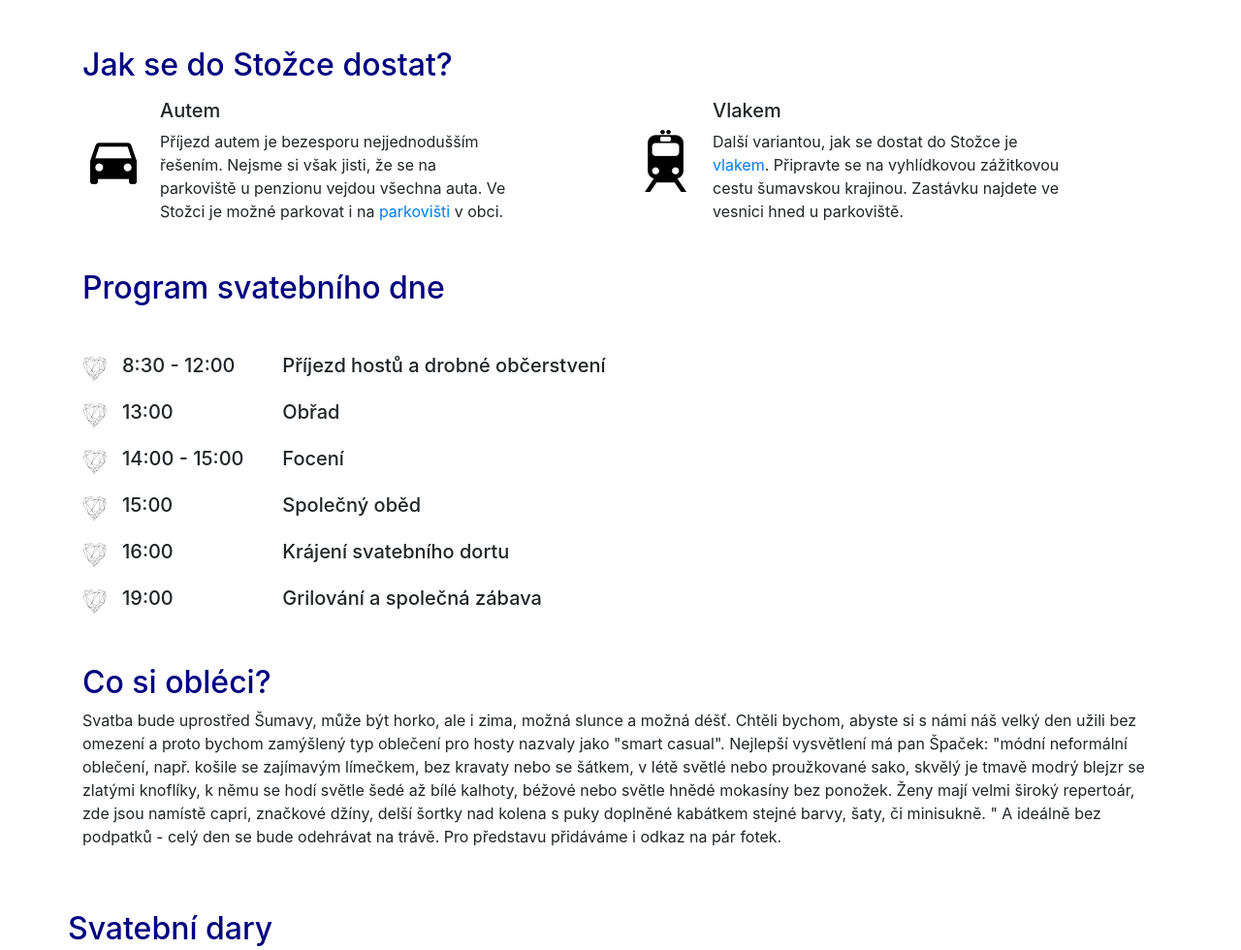
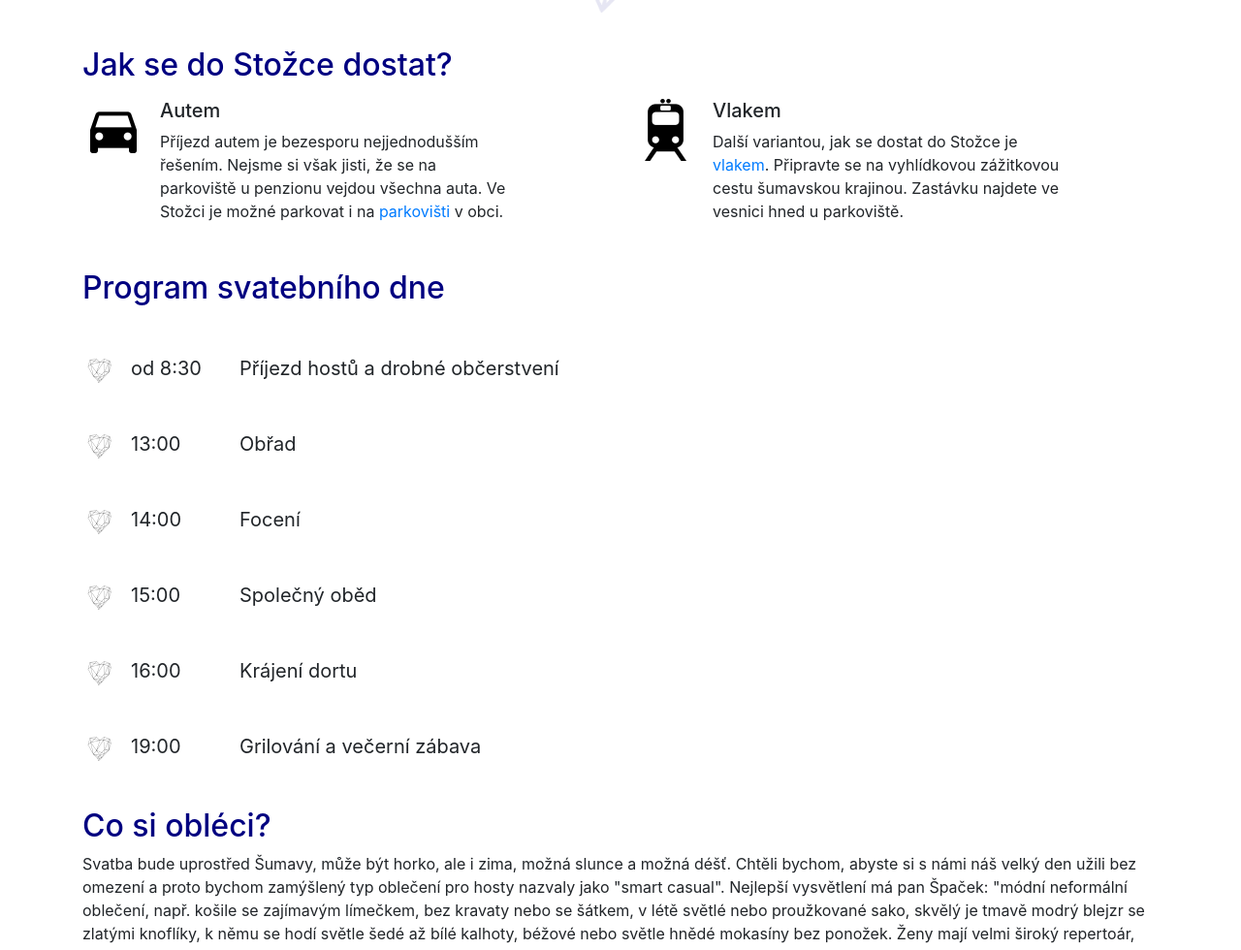
Before and after one commit to AlesRuzickaEu/WeddingWeb, a website: page index.html in a window 1280 px wide. Shown: the part 2768-3748 px from the top of the page at 97% size. Drawn offline with nearby package versions, Linux system fonts and the light colour scheme; some packages are replaced by stand-ins of ours; a web font is replaced by a local one.

Commit message:
edit program

```diff
--- a/index.html
+++ b/index.html
@@ -88,7 +88,7 @@
       </div>
 
       <div id="zenich-a-nevesta" class="row zenich-a-nevesta mt-5">
-        <div class="col offset-1 col-4">
+        <div class="col offset-md-1 col-md-4 offset-0 col-12">
           <div class="card">
             <img class="card-img-top" src="photos/ales.jpg" alt="">
             <div class="card-body">
@@ -96,7 +96,7 @@
             </div>
           </div>
         </div>
-        <div class="col offset-2 col-4">
+        <div class="col offset-md-1 col-md-4 offset-0 col-12">
           <div class="card">
             <img class="card-img-top" src="photos/lenka.jpg" alt="">
             <div class="card-body">
@@ -140,9 +140,9 @@ cestovni tipy ???udelat media query? -->
           <h2>Jak se do Stožce dostat?</h2>
           <!-- <div class="col-5"></div> -->
           <div class="row mt-3">
-            <div class="col col-5">
+            <div class="col col-12 col-lg-5">
               <div class="media">
-                <img class="align-self-center mr-3 car" src="photos/car.png" alt="">
+                <img class="align-self-start mr-3 car" src="photos/car.png" alt="">
                 <div class="media-body">
                   <h5 class="mt-0">Autem</h5>
                   Příjezd autem je bezesporu nejjednodušším řešením. Nejsme si však jisti, že se na parkoviště u penzionu vejdou všechna auta.
@@ -153,9 +153,9 @@ cestovni tipy ???udelat media query? -->
             </div>
             <!-- </div> -->
 
-            <div class="col offset-1 col-5">
+            <div class="col col-12 col-lg-5 offset-lg-1">
               <div class="media">
-                <img class="align-self-center mr-3 car" src="photos/train.png" alt="">
+                <img class="align-self-start mr-3 car" src="photos/train.png" alt="">
                 <div class="media-body">
                   <h5 class="mt-0">Vlakem</h5>
                   Další variantou, jak se dostat do Stožce je
@@ -174,72 +174,30 @@ cestovni tipy ???udelat media query? -->
       <div class="row mt-5 program">
         <div class="col">
           <h2>Program svatebního dne</h2>
-          <div class="row mt-5">
-            <div class="col">
-              <div class="media">
-                <img class="align-self-center mr-3 heart" src="photos/heart-small.png" alt="">
-                <div class="media-body">
-                  <h5 class="mt-0">
-                    <span>8:30 - 12:00</span> Příjezd hostů a drobné občerstvení</h5>
-                </div>
-              </div>
-            </div>
+
+          <div class="program-item mt-5">
+            <div class="program-item-time">od 8:30</div>
+            <div class="program-item-text">Příjezd hostů a drobné občerstvení</div>
           </div>
-          <div class="row mt-3">
-
-            <div class="col">
-              <div class="media">
-                <img class="align-self-center mr-3 heart" src="photos/heart-small.png" alt="">
-                <div class="media-body">
-                  <h5 class="mt-0">
-                    <span>13:00</span> Obřad</h5>
-                </div>
-              </div>
-            </div>
+          <div class="program-item mt-5">
+            <div class="program-item-time">13:00</div>
+            <div class="program-item-text">Obřad</div>
           </div>
-          <div class="row mt-3">
-            <div class="col">
-              <div class="media">
-                <img class="align-self-center mr-3 heart" src="photos/heart-small.png" alt="">
-                <div class="media-body">
-                  <h5 class="mt-0">
-                    <span>14:00 - 15:00</span> Focení</h5>
-                </div>
-              </div>
-            </div>
+          <div class="program-item mt-5">
+            <div class="program-item-time">14:00</div>
+            <div class="program-item-text">Focení</div>
           </div>
-          <div class="row mt-3">
-            <div class="col">
-              <div class="media">
-                <img class="align-self-center mr-3 heart" src="photos/heart-small.png" alt="">
-                <div class="media-body">
-                  <h5 class="mt-0">
-                    <span>15:00</span> Společný oběd</h5>
-                </div>
-              </div>
-            </div>
+          <div class="program-item mt-5">
+            <div class="program-item-time">15:00</div>
+            <div class="program-item-text">Společný oběd</div>
           </div>
-          <div class="row mt-3">
-            <div class="col">
-              <div class="media">
-                <img class="align-self-center mr-3 heart" src="photos/heart-small.png" alt="">
-                <div class="media-body">
-                  <h5 class="mt-0">
-                    <span>16:00</span> Krájení svatebního dortu</h5>
-                </div>
-              </div>
-            </div>
+          <div class="program-item mt-5">
+            <div class="program-item-time">16:00</div>
+            <div class="program-item-text">Krájení dortu</div>
           </div>
-          <div class="row mt-3">
-            <div class="col">
-              <div class="media">
-                <img class="align-self-center mr-3 heart" src="photos/heart-small.png" alt="">
-                <div class="media-body">
-                  <h5 class="mt-0">
-                    <span>19:00</span> Grilování a společná zábava</h5>
-                </div>
-              </div>
-            </div>
+          <div class="program-item mt-5">
+            <div class="program-item-time">19:00</div>
+            <div class="program-item-text">Grilování a večerní zábava</div>
           </div>
         </div>
       </div>
@@ -293,19 +251,19 @@ cestovni tipy ???udelat media query? -->
             <form name="contact-new" netlify>
               <div class="form-group">
                 <label for="jmeno">Vaše jméno</label>
-                <input type="text" class="form-control" id="jmeno" name="jmeno" placeholder="Vaše jméno">
+                <input type="text" class="form-control" id="jmeno" name="jmeno">
               </div>
               <div class="form-group">
                 <label for="email">Váš email</label>
-                <input type="email" class="form-control" id="email" name="email" aria-describedby="emailHelp" placeholder="Váš email">
+                <input type="email" class="form-control" id="email" name="email" aria-describedby="emailHelp">
               </div>
               <div class="form-group">
                 <label for="pocet-dospelych-hostu">Počet dospělých hostů</label>
-                <input type="number" class="form-control" id="pocet-dospelych-hostu" name="pocet-dospelych-hostu" min="1" placeholder="Počet dospělých hostů">
+                <input type="number" class="form-control" id="pocet-dospelych-hostu" name="pocet-dospelych-hostu" min="1">
               </div>
               <div class="form-group">
                 <label for="pocet-deti">Počet dětí</label>
-                <input type="number" class="form-control" id="pocet-deti" name="pocet-deti" max="4" min="0" placeholder="Počet dětí">
+                <input type="number" class="form-control" id="pocet-deti" name="pocet-deti" max="4" min="0">
               </div>
               <div class="form-group">
                 <label for="mate-zajem-o-ubytovani">Máte zájem o ubytování?</label>
--- a/style.css
+++ b/style.css
@@ -70,3 +70,22 @@
  .pinterest > span {
      width: 100% !important;
  }
+
+
+ .program-item {
+     background-image: url('photos/heart-small.png');
+     background-position: 5px 5px;
+     background-repeat: no-repeat;
+     background-size: 25px 25px;
+     padding-left: 50px;
+     font-size: 1.25rem;
+     display: flex;
+ }
+
+ .program-item-time {
+     flex: 0 0 7rem;
+ }
+
+ .program-item-text {
+    flex: 1;
+}
```
